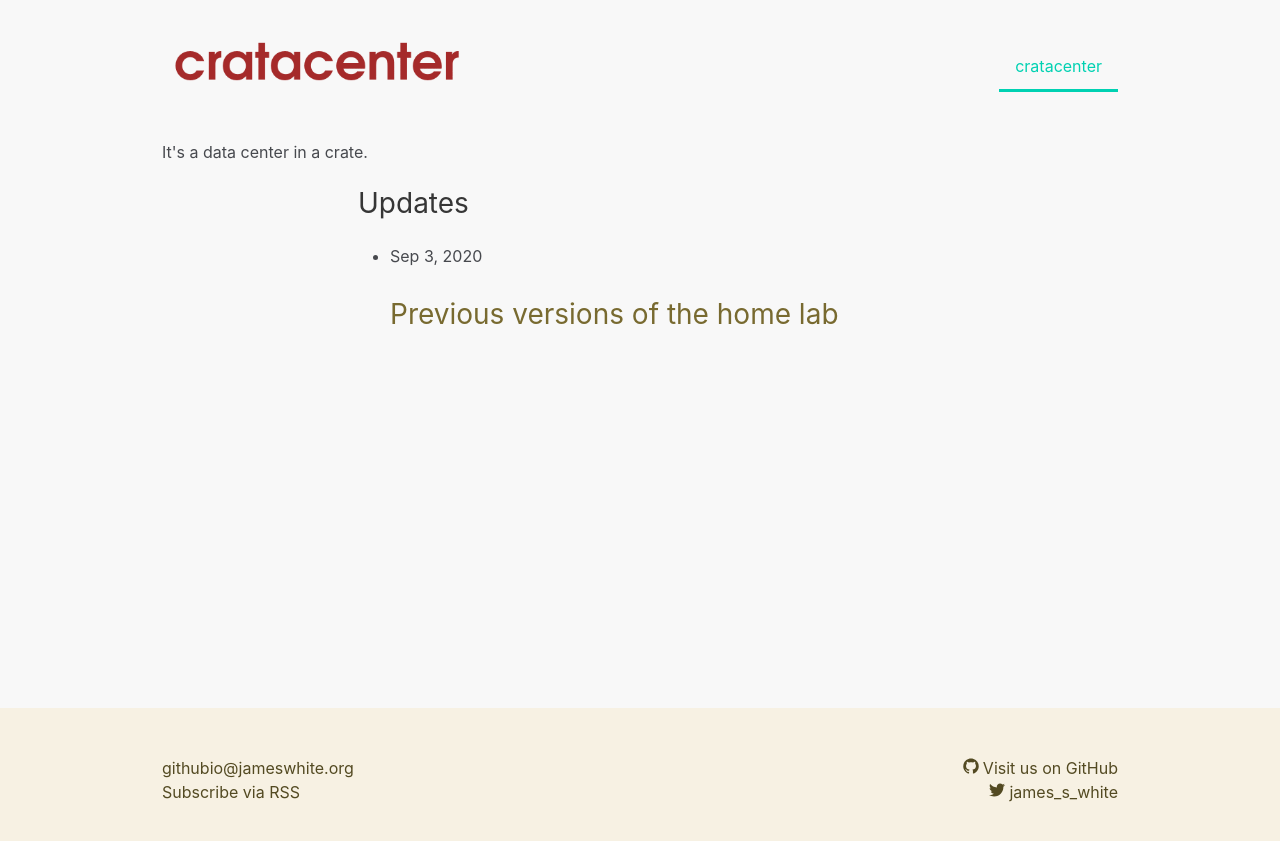
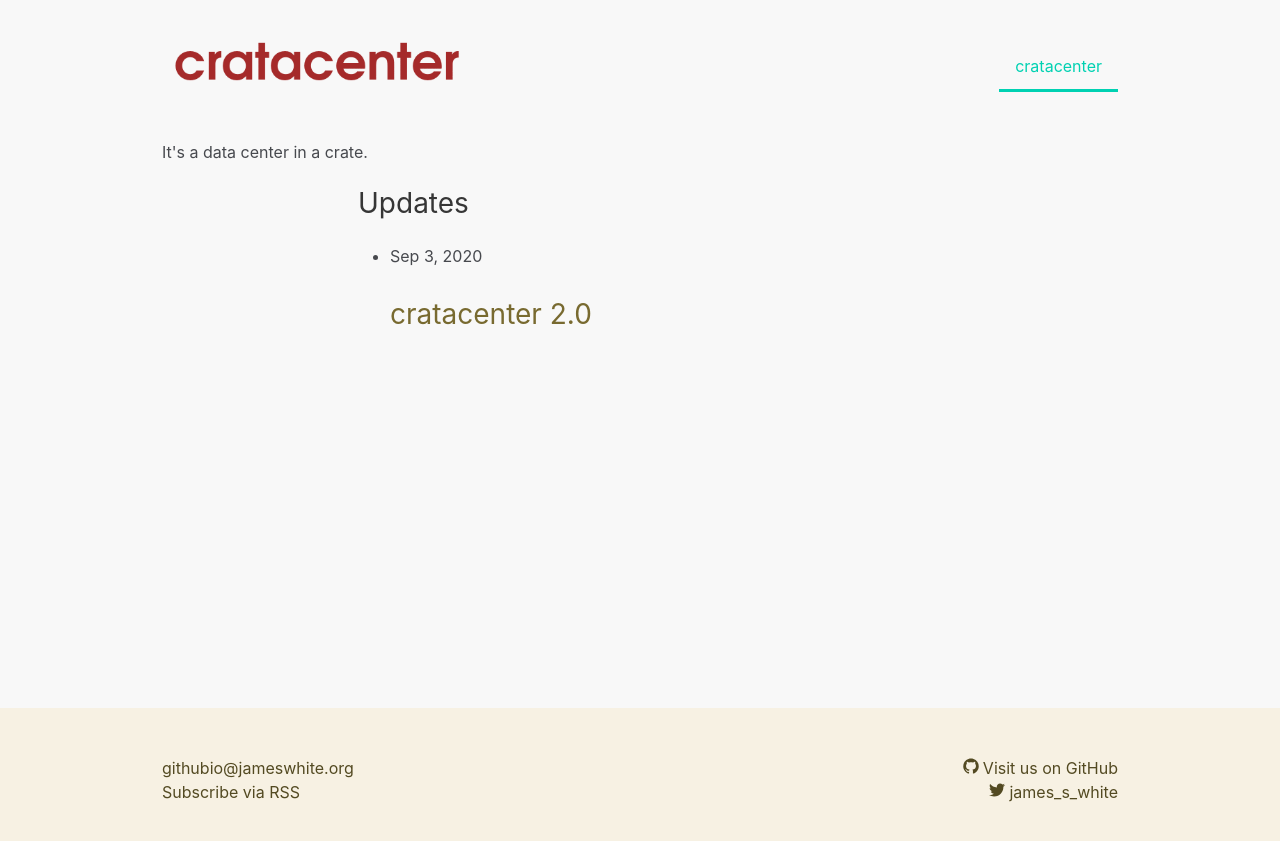
Before and after one commit to jameswhite/cratacenter, a Jekyll site: the page built from index.html, in a window 1280 px wide. Shown: the top 841 px of the page. Built offline with Jekyll 4.4.1, drawn with Linux system fonts in a browser that asks for light colours.

Commit message:
title fix

```diff
--- a/_posts/2020-09-03-cratacenter.md
+++ b/_posts/2020-09-03-cratacenter.md
@@ -1,6 +1,6 @@
 ---
 layout: page
-title: "Previous versions of the home lab"
+title: "cratacenter 2.0"
 date: 2020-09-03 09:12:00 -0600
 ---
 
```
